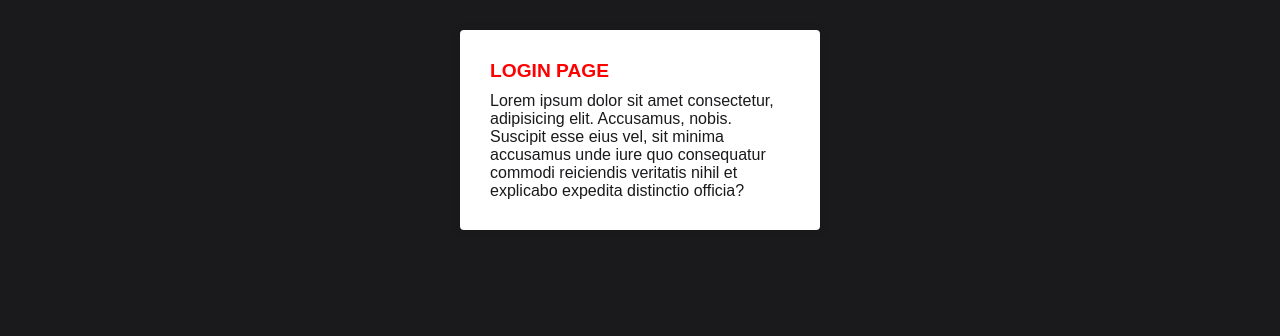
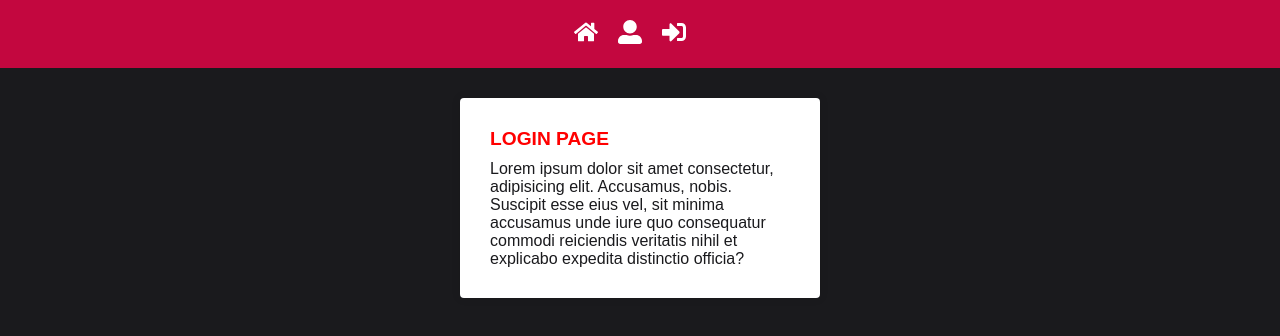
Before and after one commit to dyhalmeida/school, a React (Create React App) app: page / in a window 1280 px wide. Shown: the top 336 px of the page. Built offline with nearby package versions, Linux system fonts and the light colour scheme.

Commit message:
Adicionado componente header

```diff
--- a/package.json
+++ b/package.json
@@ -8,6 +8,7 @@
     "@testing-library/user-event": "^7.1.2",
     "react": "^16.13.1",
     "react-dom": "^16.13.1",
+    "react-icons": "^3.10.0",
     "react-scripts": "3.4.1",
     "styled-components": "^5.1.0"
   },
--- a/src/App.js
+++ b/src/App.js
@@ -1,11 +1,13 @@
 import React from 'react';
 
 import GlobalStyle from './styles/GlobalStyles';
+import Header from './components/Header';
 import Login from './pages/Login';
 
 function App() {
   return (
     <>
+      <Header />
       <Login />
       <GlobalStyle />
     </>
--- /dev/null
+++ b/src/components/Header/index.js
@@ -0,0 +1,24 @@
+import React from 'react';
+
+import { FaHome, FaSignInAlt, FaUserAlt } from 'react-icons/fa';
+import { Nav } from './styled';
+
+function Header() {
+  return (
+    <>
+      <Nav>
+        <a href="#">
+          <FaHome size={24} />
+        </a>
+        <a href="#">
+          <FaUserAlt size={24} />
+        </a>
+        <a href="#">
+          <FaSignInAlt size={24} />
+        </a>
+      </Nav>
+    </>
+  );
+}
+
+export default Header;
--- /dev/null
+++ b/src/components/Header/styled.js
@@ -0,0 +1,20 @@
+import styled from 'styled-components';
+import Colors from '../../config/colors';
+
+export const Nav = styled.nav`
+  width: 100%;
+  display: flex;
+  justify-content: center;
+  align-items: center;
+  padding: 20px;
+  background-color: ${Colors.primary};
+
+  a {
+    margin-right: 20px;
+    color: #ffffff;
+    font-weight: bold;
+  }
+  a:hover {
+    color: ${Colors.primaryDark};
+  }
+`;
```
Also changed, not shown: 1 other file (tests, documents, lock files or other folders).
